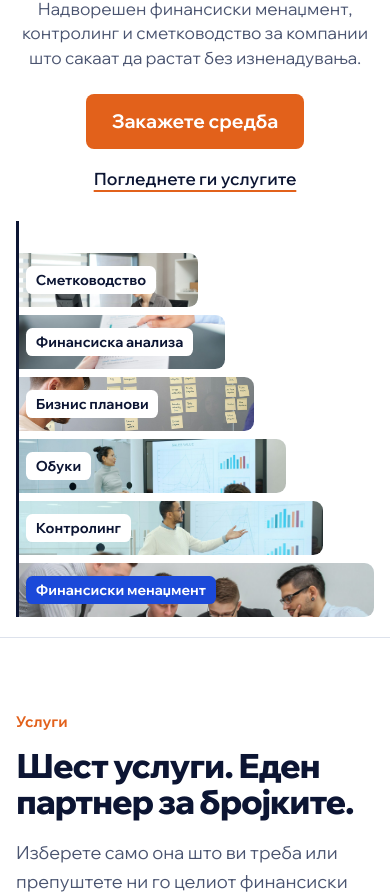
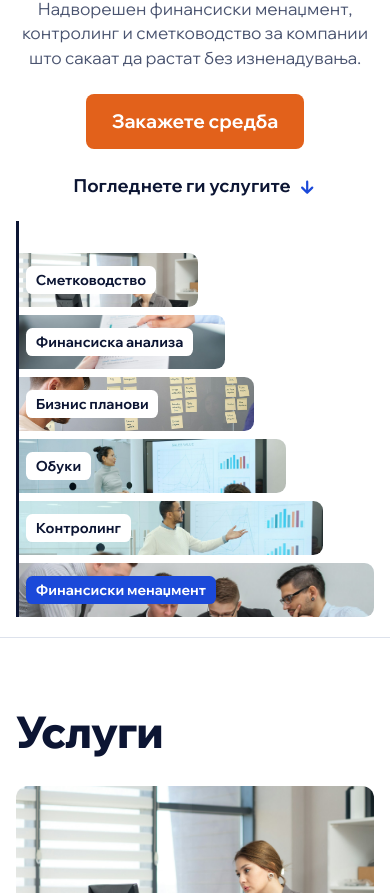
Before and after one commit to nikolakuzevski/finex-pregled, a plain HTML site: page index.html in a window 390 px wide. Shown: the part 207-1100 px from the top of the page. Drawn offline with Linux system fonts and the light colour scheme.

Commit message:
Dark favicon, services link and heading
Co-Authored-By: Claude Opus 5.5 <noreply@anthropic.com>

```diff
--- a/finex.css
+++ b/finex.css
@@ -37,8 +37,11 @@ img { max-width: 100%; }
 .btn:active { transform: translateY(1px); }
 .btn--navy { background: var(--navy); font-size: 1rem; font-weight: 600; min-height: 2.75rem; padding: 0 1.15rem; }
 .btn--navy:hover { background: #1A2550; }
-.link { font-weight: 600; text-decoration: underline; text-underline-offset: 0.3em; text-decoration-color: var(--orange); text-decoration-thickness: 2px; }
-.link:hover { color: var(--orange); }
+/* No underline (Nikola, 2026-11-22): navy and bold, the blue arrow says it is a link. */
+.link { display: inline-flex; align-items: center; gap: 0.5rem; min-height: 2.75rem; font-weight: 700; font-size: 1.125rem; color: var(--navy); text-decoration: none; transition: color 160ms ease; }
+.link svg { color: var(--blue); width: 1.15rem; height: 1.15rem; flex: none; transition: transform 160ms ease; }
+.link:hover { color: var(--blue); }
+.link:hover svg { transform: translateY(3px); }
 
 /* --------------------------------------------------------------- bar -- */
 .bar { position: fixed; inset: 0 0 auto; z-index: 60; height: var(--bar-h); display: grid; grid-template-columns: 1fr auto 1fr; align-items: center; padding: 0 var(--margin); background: var(--white); transition: box-shadow 200ms ease; }
@@ -94,6 +97,9 @@ section[id]:not(.hero) { padding-block: clamp(4.5rem, 9vw, 8.5rem); }
 .eyebrow { font-size: 0.9375rem; font-weight: 700; color: var(--orange); margin-bottom: 0.9rem; }
 .eyebrow--light { color: #F08A52; }
 h2 { font-weight: 800; font-size: clamp(2.1rem, 1.3rem + 2.6vw, 3.6rem); line-height: 1.05; letter-spacing: -0.035em; text-wrap: balance; }
+#uslugi { scroll-margin-top: -1.25rem; } /* no strip of the hero left under the bar */
+.sec-head--solo { margin-bottom: clamp(2rem, 4vw, 3.25rem); }
+.sec-head--solo h2 { font-size: clamp(2.75rem, 1.6rem + 4vw, 5rem); line-height: 1; }
 .lead { margin-top: 1.25rem; font-size: clamp(1.125rem, 1rem + 0.3vw, 1.25rem); color: var(--muted); max-width: 40ch; }
 
 /* ----------------------------------------------------------- services -- */
@@ -194,7 +200,7 @@ html[lang="en"] [data-lang-block="en"] { display: block; }
 /* ----------------------------------------------- reduced motion extras -- */
 @media (prefers-reduced-motion: reduce) {
   .approach { --draw: 1; }
-  .svc__photo img, .col img { transition: none; }
+  .svc__photo img, .col img, .link svg { transition: none; }
 }
 
 /* ----------------------------------- short laptop screens (720 to 820) -- */
--- a/index.html
+++ b/index.html
@@ -7,8 +7,8 @@
 <title data-en="Finex | Reliable numbers for steady growth">Finex | Сигурни бројки за сигурен раст</title>
 <meta name="description" content="Надворешен финансиски менаџмент, контролинг и сметководство за компании што сакаат да растат без изненадувања." data-en-content="Outsourced financial management, controlling and accounting for companies that want to grow without surprises.">
 <meta name="theme-color" content="#FFFFFF">
-<link rel="icon" href="logo/favicon.ico" sizes="48x48">
-<link rel="icon" href="logo/favicon.svg" type="image/svg+xml">
+<link rel="icon" href="logo/favicon.ico?v=3" sizes="48x48">
+<link rel="icon" href="logo/favicon.svg?v=3" type="image/svg+xml">
 <link rel="apple-touch-icon" href="logo/apple-touch-icon.png">
 <link rel="preconnect" href="https://fonts.googleapis.com">
 <link rel="preconnect" href="https://fonts.gstatic.com" crossorigin>
@@ -49,7 +49,7 @@
     <div class="head">
       <h1 style="--i:0" data-en="Reliable numbers<br>for steady <em>growth</em>">Сигурни бројки<br>за сигурен <em>раст</em></h1>
       <p class="sub" style="--i:1" data-en="Outsourced financial management, controlling and accounting for companies that want to grow without surprises.">Надворешен финансиски менаџмент, контролинг и сметководство за компании што сакаат да растат без изненадувања.</p>
-      <div class="act" style="--i:2"><a class="btn" href="#kontakt" data-en="Book a meeting">Закажете средба</a><a class="link" href="#uslugi" data-en="See the services">Погледнете ги услугите</a></div>
+      <div class="act" style="--i:2"><a class="btn" href="#kontakt" data-en="Book a meeting">Закажете средба</a><a class="link" href="#uslugi"><span data-en="See the services">Погледнете ги услугите</span><svg viewBox="0 0 20 20" aria-hidden="true"><path d="M10 4v12M4.5 10.5L10 16l5.5-5.5" fill="none" stroke="currentColor" stroke-width="2.4" stroke-linecap="round" stroke-linejoin="round"/></svg></a></div>
     </div>
 
     <nav class="chart" aria-label="Услуги" data-en-aria-label="Services">
@@ -66,10 +66,8 @@
        reading is orange, the ones you have read are navy. The bars are links. -->
   <section class="services" id="uslugi">
     <div class="wrap">
-      <header class="sec-head" data-sc-in>
-        <p class="eyebrow" data-en="Services">Услуги</p>
-        <h2 data-en="Six services. One partner for your numbers.">Шест услуги. Еден партнер за бројките.</h2>
-        <p class="lead" data-en="Take only what you need, or hand us the whole finance side of the company.">Изберете само она што ви треба или препуштете ни го целиот финансиски дел од компанијата.</p>
+      <header class="sec-head sec-head--solo" data-sc-in>
+        <h2 data-en="Services">Услуги</h2>
       </header>
 
       <div class="svc" data-svc>
```
Also changed, not shown: privatnost.html (+2 -2 lines), uslovi.html (+2 -2 lines), logo/favicon.svg.
